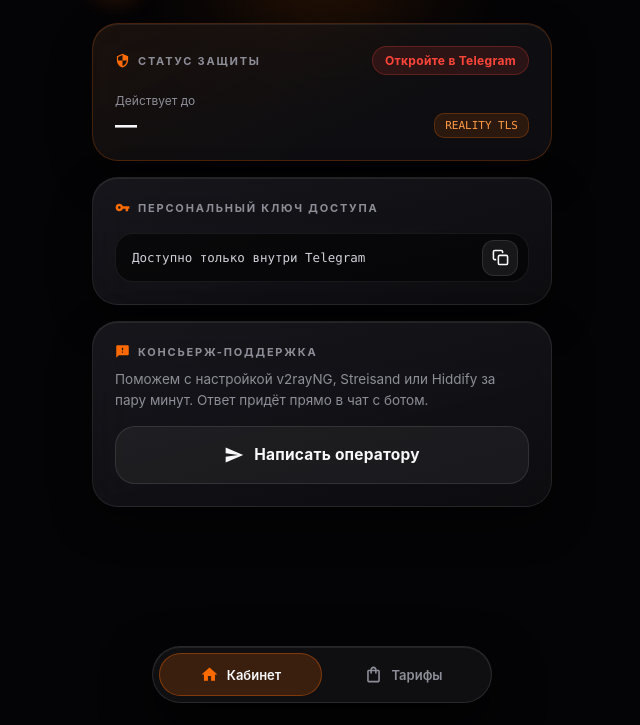
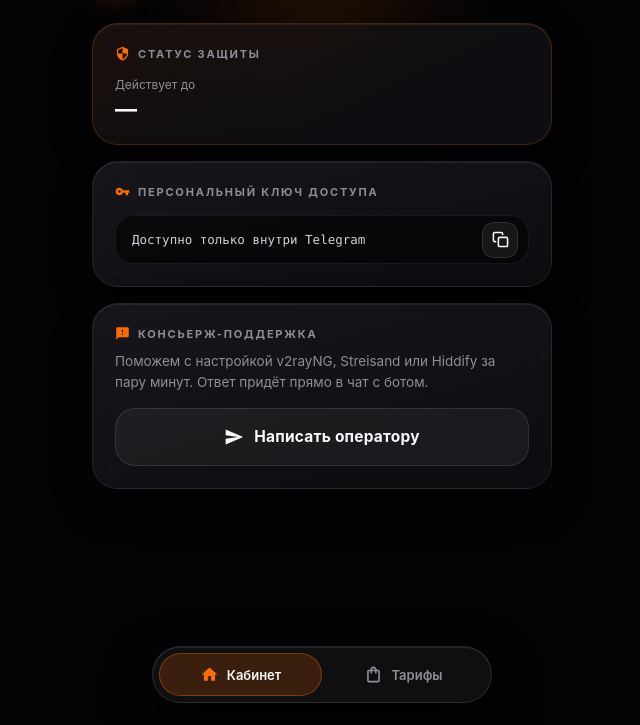
Before and after one commit to nOOM123412/genum, a plain HTML site: page index.html in a window 1280 px wide. Shown: the part 75-800 px from the top of the page, without its empty margins (318-958 px from the left). Drawn offline with Linux system fonts and the light colour scheme.

Commit message:
Update index.html

```diff
--- a/index.html
+++ b/index.html
@@ -9,16 +9,12 @@
   :root {
     --bg: #040406;
     --surface: rgba(20, 20, 24, 0.72);
-    --surface-elevated: rgba(30, 30, 36, 0.85);
     --border: rgba(255, 255, 255, 0.08);
-    --border-highlight: rgba(255, 119, 0, 0.45);
     --accent: #FF6B00;
     --accent-light: #FF9A44;
-    --accent-glow: rgba(255, 107, 0, 0.28);
     --text-primary: #F8F8FA;
     --text-secondary: #8E8E98;
     --success: #30D158;
-    --danger: #FF453A;
     --font-sans: -apple-system, BlinkMacSystemFont, "SF Pro Display", "Segoe UI", Roboto, Helvetica, Arial, sans-serif;
     --font-mono: ui-monospace, "SF Mono", Menlo, Monaco, Consolas, monospace;
   }
@@ -40,7 +36,6 @@
     position: relative;
   }
 
-  /* Ambient luxury glow */
   body::before {
     content: "";
     position: fixed;
@@ -132,7 +127,7 @@
     50% { opacity: 0.45; transform: scale(0.85); }
   }
 
-  /* Luxury Glass Cards */
+  /* Glass Cards */
   .card {
     background: linear-gradient(165deg, rgba(28, 28, 34, 0.78) 0%, rgba(14, 14, 18, 0.88) 100%);
     border: 1px solid var(--border);
@@ -153,7 +148,7 @@
     display: flex;
     align-items: center;
     justify-content: space-between;
-    margin-bottom: 18px;
+    margin-bottom: 16px;
   }
   .card-title {
     font-size: 11px;
@@ -171,9 +166,9 @@
     fill: var(--accent);
   }
 
-  /* Status Badge */
+  /* Status Badge (only shown when active) */
   .status-badge {
-    display: inline-flex;
+    display: none;
     align-items: center;
     gap: 7px;
     padding: 6px 12px;
@@ -181,24 +176,17 @@
     font-size: 12px;
     font-weight: 700;
     letter-spacing: 0.3px;
-  }
-  .status-badge.active {
     background: rgba(48, 209, 88, 0.14);
     color: var(--success);
     border: 1px solid rgba(48, 209, 88, 0.3);
     box-shadow: 0 0 20px rgba(48, 209, 88, 0.15);
   }
-  .status-badge.inactive {
-    background: rgba(255, 69, 58, 0.12);
-    color: var(--danger);
-    border: 1px solid rgba(255, 69, 58, 0.25);
+  .status-badge.active {
+    display: inline-flex;
   }
 
   .hero-main {
-    display: flex;
-    justify-content: space-between;
-    align-items: flex-end;
-    margin-top: 6px;
+    margin-top: 2px;
   }
   .hero-label {
     font-size: 12px;
@@ -210,15 +198,6 @@
     font-weight: 700;
     letter-spacing: -0.3px;
     color: var(--text-primary);
-  }
-  .protocol-tag {
-    font-family: var(--font-mono);
-    font-size: 11px;
-    color: var(--accent-light);
-    background: rgba(255, 107, 0, 0.12);
-    border: 1px solid rgba(255, 107, 0, 0.25);
-    padding: 5px 10px;
-    border-radius: 10px;
   }
 
   /* Key Box */
@@ -348,18 +327,12 @@
     text-align: right;
   }
   .plan-rub {
-    font-size: 19px;
+    font-size: 20px;
     font-weight: 800;
     color: var(--text-primary);
   }
   .plan-item.active .plan-rub {
     color: var(--accent-light);
-  }
-  .plan-stars {
-    font-size: 12px;
-    color: var(--text-secondary);
-    margin-top: 2px;
-    font-weight: 500;
   }
 
   /* Buttons */
@@ -601,14 +574,13 @@
           <svg viewBox="0 0 24 24"><path d="M12 1L3 5v6c0 5.55 3.84 10.74 9 12 5.16-1.26 9-6.45 9-12V5l-9-4zm0 10.99h7c-.53 4.12-3.28 7.79-7 8.94V12H5V6.3l7-3.11v8.8z"/></svg>
           Статус защиты
         </div>
-        <span id="statusBadge" class="status-badge inactive">Загрузка...</span>
+        <span id="statusBadge" class="status-badge">● Активна</span>
       </div>
       <div class="hero-main">
         <div>
           <div class="hero-label">Действует до</div>
           <div class="hero-date" id="subEnd">—</div>
         </div>
-        <div class="protocol-tag">REALITY TLS</div>
       </div>
     </div>
 
@@ -665,7 +637,6 @@
           </div>
           <div class="plan-right">
             <div class="plan-rub">299 ₽</div>
-            <div class="plan-stars">150 ⭐</div>
           </div>
         </div>
 
@@ -680,7 +651,6 @@
           </div>
           <div class="plan-right">
             <div class="plan-rub">799 ₽</div>
-            <div class="plan-stars">400 ⭐</div>
           </div>
         </div>
 
@@ -695,7 +665,6 @@
           </div>
           <div class="plan-right">
             <div class="plan-rub">2 490 ₽</div>
-            <div class="plan-stars">1 200 ⭐</div>
           </div>
         </div>
       </div>
@@ -772,7 +741,6 @@
     const initData = tg?.initData;
     const badge = document.getElementById('statusBadge');
     if (!initData) {
-      badge.textContent = 'Откройте в Telegram';
       document.getElementById('vpnKey').textContent = 'Доступно только внутри Telegram';
       return;
     }
@@ -784,8 +752,11 @@
       const data = await res.json();
       const isActive = !!data.sub_end && new Date(data.sub_end) > new Date();
 
-      badge.textContent = isActive ? '● Активна' : 'Не активна';
-      badge.className = `status-badge ${isActive ? 'active' : 'inactive'}`;
+      if (isActive) {
+        badge.classList.add('active');
+      } else {
+        badge.classList.remove('active');
+      }
 
       document.getElementById('subEnd').textContent = isActive
         ? new Date(data.sub_end).toLocaleDateString('ru-RU', { day: 'numeric', month: 'long', year: 'numeric' })
@@ -793,7 +764,6 @@
 
       document.getElementById('vpnKey').textContent = data.vpn_key || 'Ключ появится сразу после оплаты';
     } catch (e) {
-      badge.textContent = 'Ошибка связи';
       document.getElementById('vpnKey').textContent = 'Не удалось загрузить данные';
     }
   }
```
